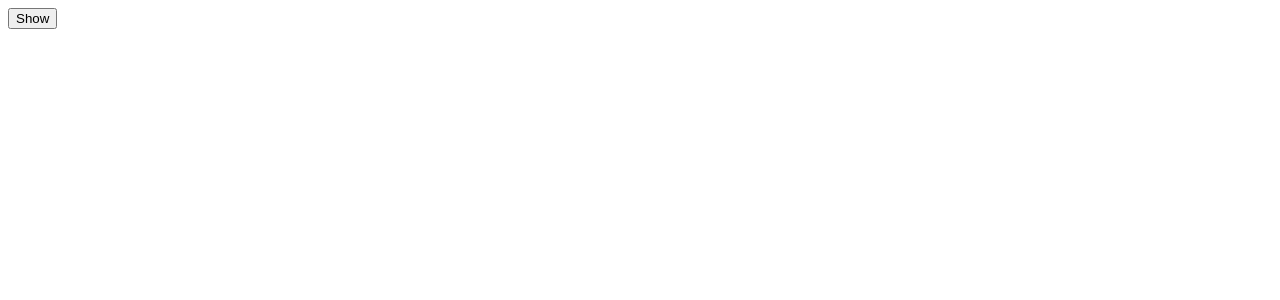
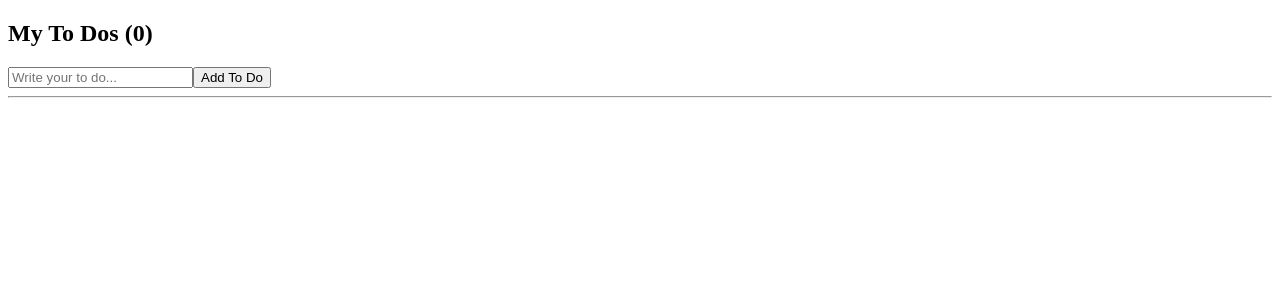
Before and after one commit to cxzaqq/nomad, a React (Create React App) app in the folder react-app/: page / in a window 1280 px wide. Shown: the top 300 px of the page. Built offline with nearby package versions, Linux system fonts and the light colour scheme.

Commit message:
react-app_4
todo list

```diff
--- a/react-app/src/App.js
+++ b/react-app/src/App.js
@@ -1,20 +1,28 @@
 import {useState, useEffect} from "react";
 
-function Hello(){
-  useEffect(() => {
-    console.log("hi :)");
-    return () => console.log("bye :(");
-  }, []);
-  return <h1>Hello</h1>;
-}
-
 function App() {
-  const [showing, setShowing] = useState(false);
-  const onClick = () => setShowing(prev => !prev);
+  const [toDo, setToDo] = useState("");
+  const [toDos, setToDos] = useState([]);
+  const onChange = (event) => setToDo(event.target.value);
+  const onSubmit = (event) => {
+    event.preventDefault();
+    if(toDo === "") {
+      return;
+    }
+    setToDos(currentArray => [toDo, ...currentArray]);
+    setToDo("");
+  }
   return (
     <div>
-      {showing ? <Hello /> : null}
-      <button onClick={onClick}>{showing ? "Hide" : "Show"}</button>
+      <h2>My To Dos ({toDos.length})</h2>
+      <form onSubmit={onSubmit}>
+        <input onChange={onChange} value={toDo} type="text" placeholder="Write your to do..." />
+        <button>Add To Do</button>
+        </form>
+        <hr />
+        <ul>
+          {toDos.map((item, index) => <li key={index}>{item}</li>)}
+        </ul>
     </div>
   );
 }
```
